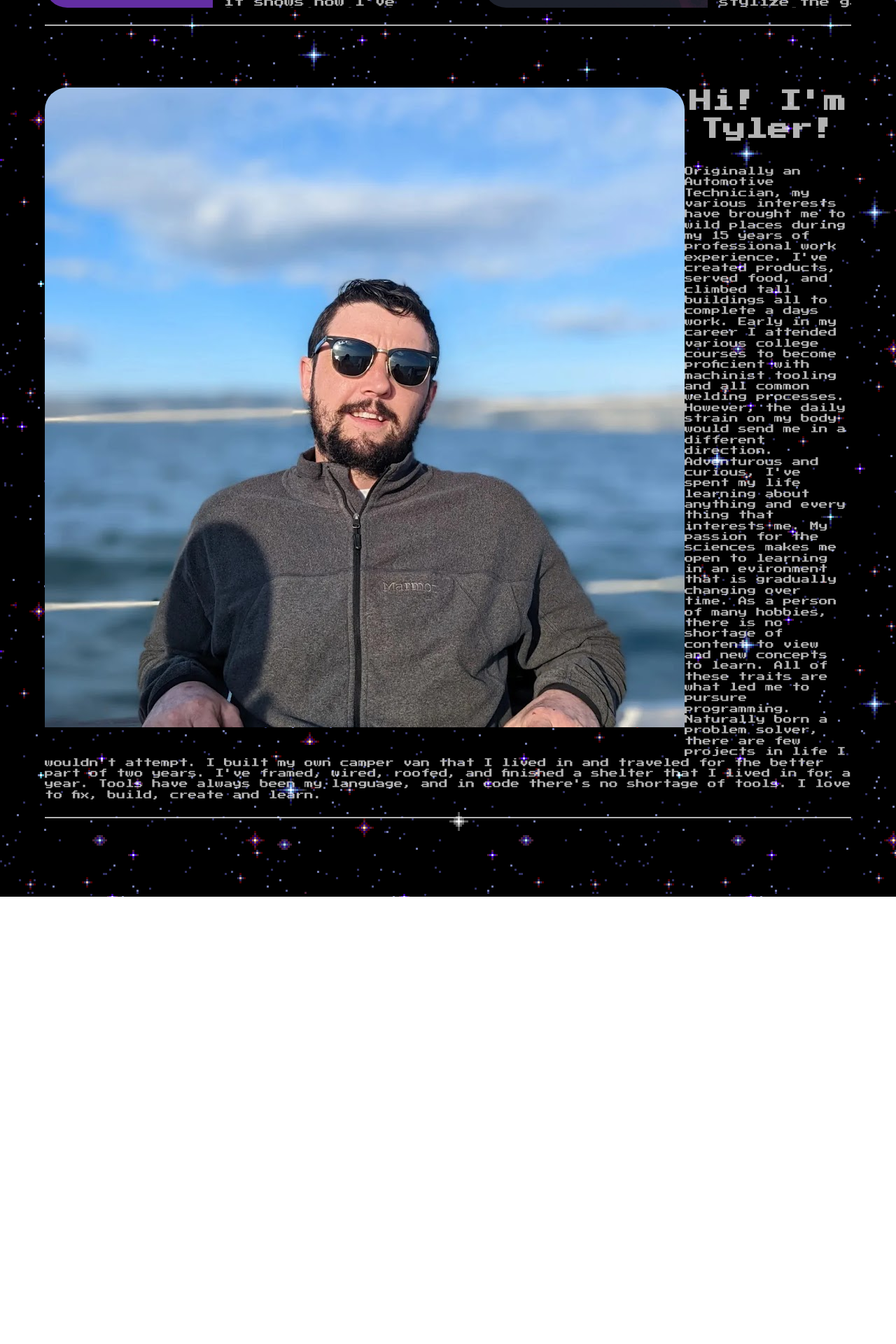
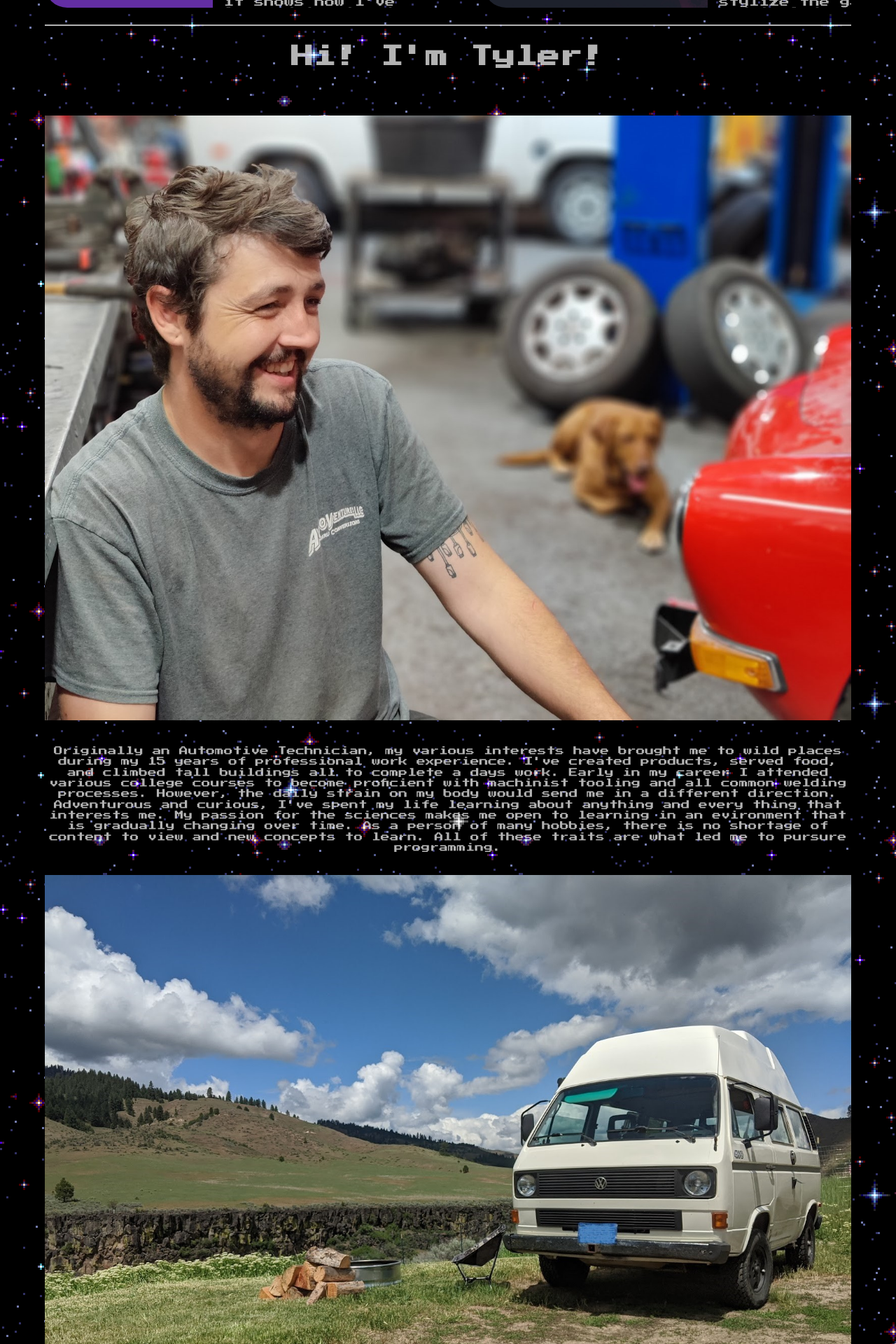
Before and after one commit to tmontobbio/tmontobbio-dev-v2, a React (Create React App) app: page / in a window 1280 px wide. Shown: the part 340-2260 px from the top of the page at 70% size. Before the commit the page ends 1621 px from the top, so only its background shows below. Built offline with nearby package versions, Linux system fonts and the light colour scheme; some icons are missing.

Commit message:
more css about

```diff
--- a/src/app/about/About.css
+++ b/src/app/about/About.css
@@ -1,16 +1,21 @@
 #about {
-    margin-top: 4em;
+    margin-top: 3em;
     width: 100%;
-}
-
-#img-container {
-    float: left;
+    height: auto;
 }
 
 #about img {
     width: 30vw;
+}
+
+#img-1 {
+    float: left;
     padding: 0em 3em 2em 0em;
-    border-top-left-radius: 2em;
+}
+
+#img-2 {
+    float: right;
+    padding: 3em 0em 0em 2em;
 }
 
 #about h1 {
@@ -26,11 +31,25 @@
 
 @media (max-width: 1440px) {
 
+    #about {
+        margin: 0;
+        width: 100%;
+        height: auto;
+    }
+
     #about img {
         width: 100%;
         padding: 0;
-        border-radius: 2em 2em 0em 0em;
-        margin-bottom: 2em;
+    }
+
+    #img-1 {
+        float: auto;
+        padding: 2em 0em 2em 0em;
+    }
+
+    #img-2 {
+        float: auto;
+        padding: 2em 0em 2em 0em;
     }
 
     #about h1 {
@@ -39,7 +58,7 @@
     }
 
     #about p {
-        text-align: left;
+        text-align: center;
         font-size: .8em;
         line-height: 1.2em;
     }
--- a/src/app/about/About.js
+++ b/src/app/about/About.js
@@ -1,15 +1,20 @@
-import TylerPortrait from "../../img/tyler-montobbio.jpg"
+import img1 from "../../img/me1.jpg"
+import img3 from "../../img/me3.jpg"
 import "./About.css"
 import '../App.css';
 
 export default function About() {
     return (
         <div id="about">
-            <div id='img-container'>
-                <img src={TylerPortrait} alt="tyler-portrait" />
+            <h1>Hi! I'm Tyler!</h1>
+            <div id="img-1" className='img-container'>
+                <img src={img1} alt="tyler-portrait" />
             </div>
-            <h1>Hi! I'm Tyler!</h1>
-            <p>Originally an Automotive Technician, my various interests have brought me to wild places during my 15 years of professional work experience. I've created products, served food, and climbed tall buildings all to complete a days work. Early in my career I attended various college courses to become proficient with machinist tooling and all common welding processes. However, the daily strain on my body would send me in a different direction.  Adventurous and curious, I've spent my life learning about anything and every thing that interests me. My passion for the sciences makes me open to learning in an evironment that is gradually changing over time. As a person of many hobbies, there is no shortage of content to view and new concepts to learn. All of these traits are what led me to pursure programming.  Naturally born a problem solver, there are few projects in life I wouldn't attempt.  I built my own camper van that I lived in and traveled for the better part of two years. I've framed, wired, roofed, and finished a shelter that I lived in for a year.  Tools have always been my language, and in code there's no shortage of tools.  I love to fix, build, create and learn.</p>
+            <p>Originally an Automotive Technician, my various interests have brought me to wild places during my 15 years of professional work experience. I've created products, served food, and climbed tall buildings all to complete a days work. Early in my career I attended various college courses to become proficient with machinist tooling and all common welding processes. However, the daily strain on my body would send me in a different direction.  Adventurous and curious, I've spent my life learning about anything and every thing that interests me. My passion for the sciences makes me open to learning in an evironment that is gradually changing over time. As a person of many hobbies, there is no shortage of content to view and new concepts to learn. All of these traits are what led me to pursure programming.</p>
+            <div id="img-2" className='img-container'>
+                <img src={img3} alt="tyler-portrait" />
+            </div>
+            <p>Naturally born a problem solver, there are few projects in life I wouldn't attempt.  I built my own camper van that I lived in and traveled for the better part of two years. I've framed, wired, roofed, and finished a shelter that I lived in for a year.  Tools have always been my language, and in code there's no shortage of tools.  I love to fix, build, create and learn.</p>
         </div>
     )
 }
```
